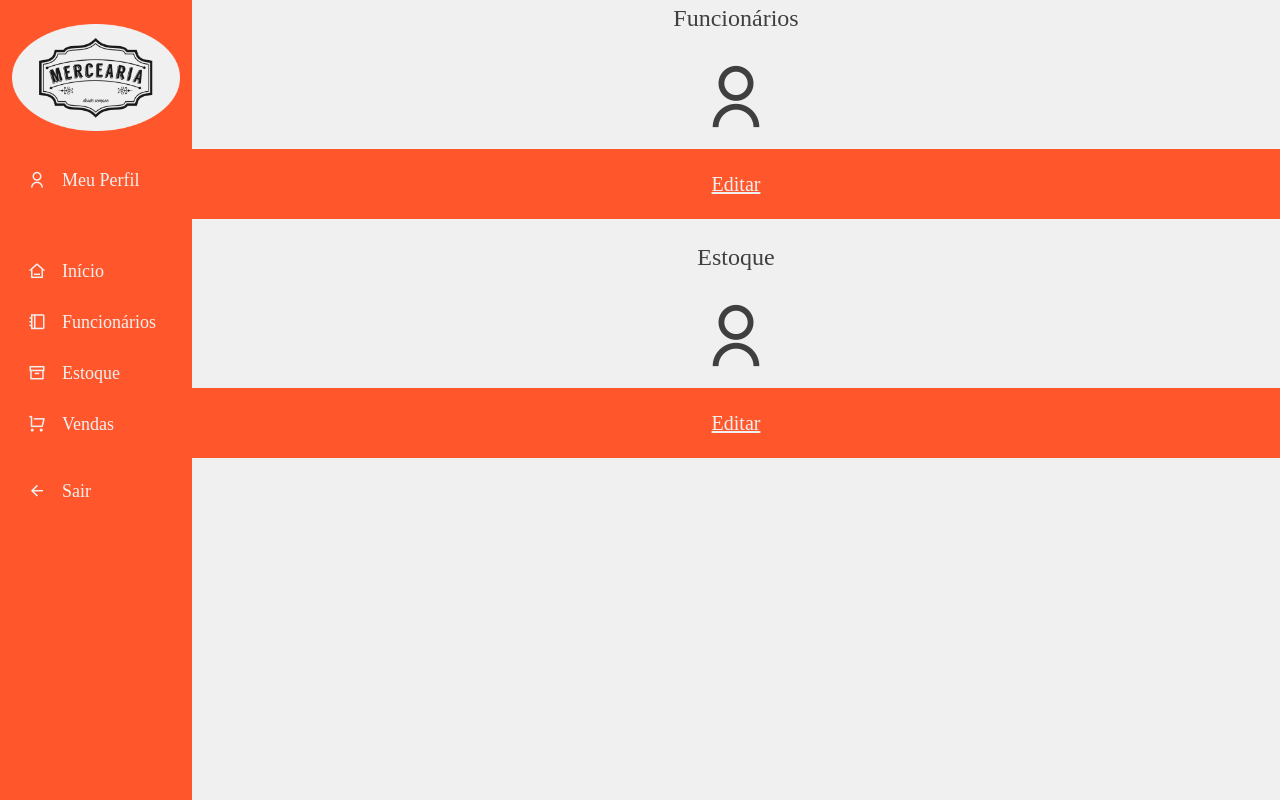
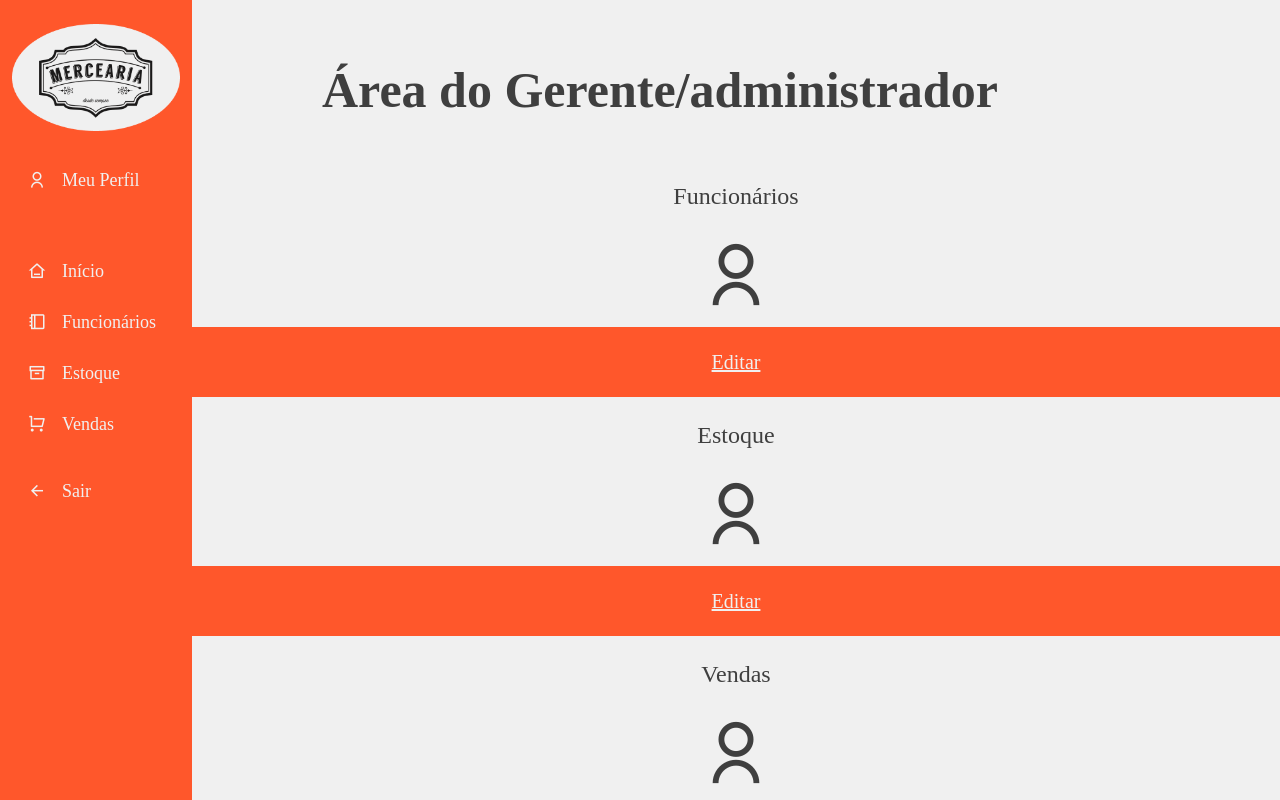
Before and after one commit to yanpisani/mercearia-do-seu-ze, a React (Create React App) app in the folder frontend/: page /admin/inicio in a window 1280 px wide. Built offline with nearby package versions, Linux system fonts and the light colour scheme; a web font is replaced by a local one.

Commit message:
Added title into home

```diff
--- a/frontend/src/pages/admin/dashboard/home/index.jsx
+++ b/frontend/src/pages/admin/dashboard/home/index.jsx
@@ -12,10 +12,17 @@ export default function Home() {
       section: 'Estoque',
       link: '/admin/estoque',
     },
+    {
+      section: 'Vendas',
+      link: '/admin/sales',
+    },
   ];
 
   return (
     <div className={`admin-home`}>
+      <h1>
+        <b>Área do Gerente/administrador</b>
+      </h1>
       <div className={`admin-card`}>
         {Cards.map((card, index) => {
           return (
--- a/frontend/src/pages/admin/dashboard/home/styles.scss
+++ b/frontend/src/pages/admin/dashboard/home/styles.scss
@@ -1,5 +1,18 @@
 @import 'src/resources/styles';
 
 .admin-home {
-    height: 100vh;
+  height: 100vh;
+  position: relative;
+  top: 60px;
 }
+
+.admin-home h1 {
+  position: relative;
+  left: 130px;
+  font-size: 50px;
+}
+
+.admin-card {
+  position: relative;
+  top: 50px;
+}
```
